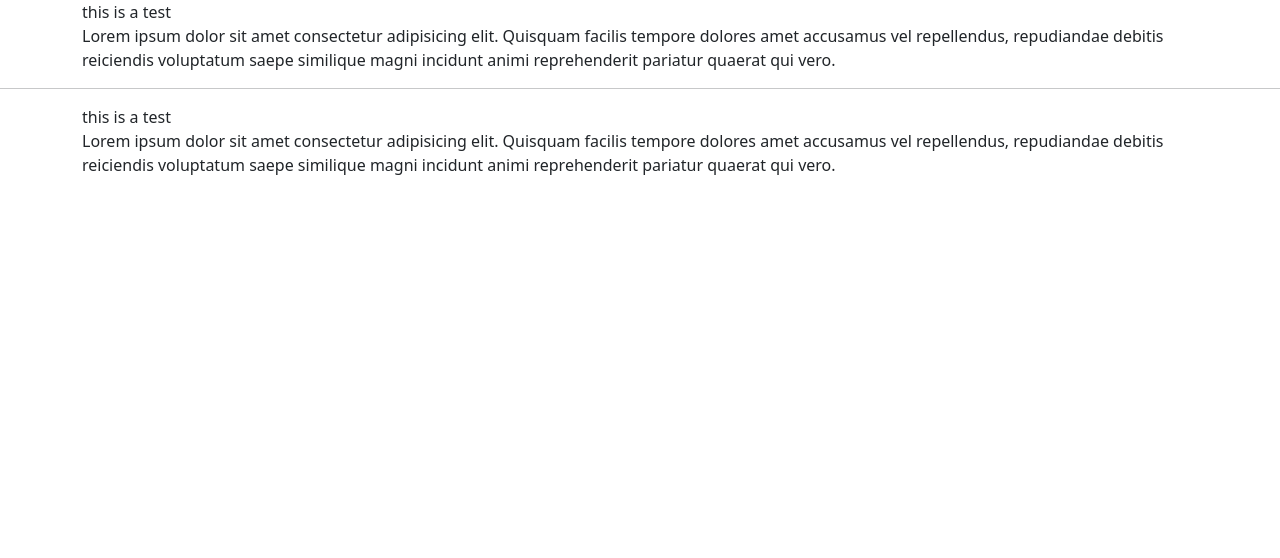
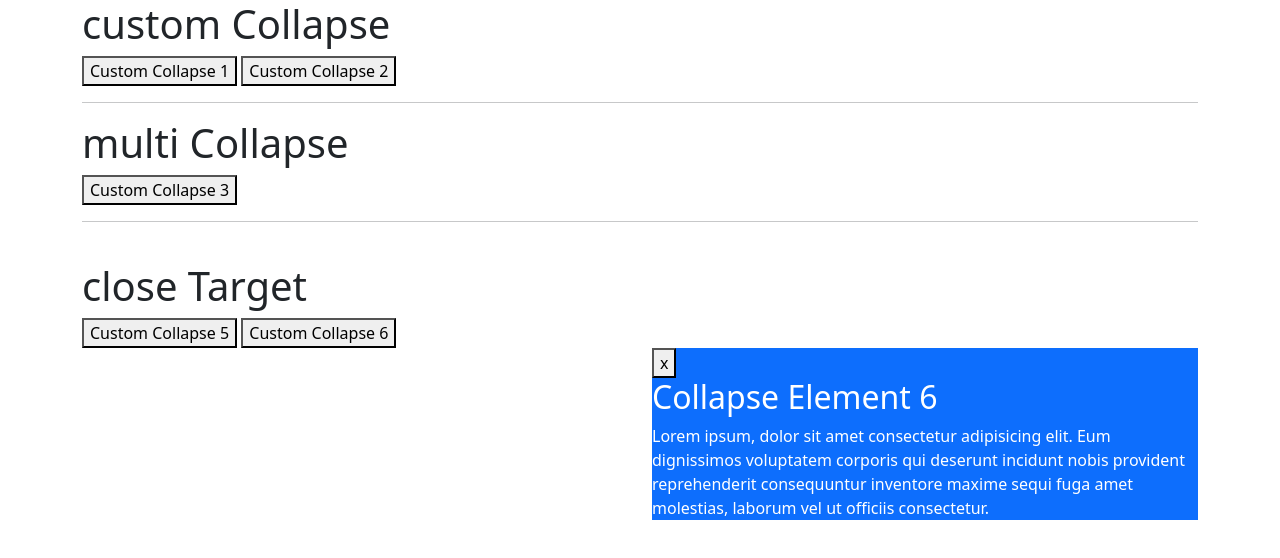
Before and after one commit to TonyNguyen137/vite-dev-environment, a website built with Vite: page index.html in a window 1280 px wide. Built offline with nearby package versions, Linux system fonts and the light colour scheme.

Commit message:
add collapse

```diff
--- a/index.html
+++ b/index.html
@@ -8,51 +8,110 @@
 			href="https://cdn.jsdelivr.net/npm/bootstrap@5.3.8/dist/css/bootstrap.min.css"
 			rel="stylesheet"
 			integrity="sha384-sRIl4kxILFvY47J16cr9ZwB07vP4J8+LH7qKQnuqkuIAvNWLzeN8tE5YBujZqJLB"
-      crossorigin="anonymous"
-    />
+			crossorigin="anonymous" />
 
 		<link rel="stylesheet" href="src/scss/style.scss" />
 		<script type="module" src="/index.js"></script>
 		<title>vite-project</title>
 	</head>
 	<body>
-    <div
-      class="container mt-10"
-      data-bw-toggle-container="display"
-      data-bw-target="collapse"
-      data-bw-text-content="test"
-      data-bw-insert-position="prepend"
-    >
-      <span>this is a test</span>
+		<div class="container">
+			<h1>custom Collapse</h1>
+			<button
+				aria-expanded="false"
+				aria-controls="collapseElement1"
+				class=""
+				data-bw-toggle="collapse"
+				data-bw-target="#collapseElement1">
+				Custom Collapse 1
+			</button>
+			<button
+				class=""
+				aria-expanded="false"
+				aria-controls="collapseElement2"
+				data-bw-toggle="collapse"
+				data-bw-target="#collapseElement2">
+				Custom Collapse 2
+			</button>
+			<div class="collapse" id="collapseElement1">
+				Lorem ipsum dolor, sit amet consectetur adipisicing elit. Ducimus earum error expedita delectus illo.
+				Aperiam voluptate cum doloribus dolores unde assumenda amet, repudiandae, beatae nemo quam, enim corporis
+				ipsa. Voluptatum?
 			</div>
-    <div class="container">
-      <div id="collapse">
-        <p>
-          Lorem ipsum dolor sit amet consectetur adipisicing elit. Quisquam
-          facilis tempore dolores amet accusamus vel repellendus, repudiandae
-          debitis reiciendis voluptatum saepe similique magni incidunt animi
-          reprehenderit pariatur quaerat qui vero.
-        </p>
+
+			<div id="collapseElement2" class="collapse bg-primary text-white">
+				Lorem ipsum, dolor sit amet consectetur adipisicing elit. Eum dignissimos voluptatem corporis qui deserunt
+				incidunt nobis provident reprehenderit consequuntur inventore maxime sequi fuga amet molestias, laborum vel
+				ut officiis consectetur.
+			</div>
+			<br />
+			<hr />
+			<h1>multi Collapse</h1>
+			<button
+				class=""
+				aria-expanded="false"
+				aria-controls="collapseElement4 collapseElement4"
+				data-bw-toggle="collapse"
+				data-bw-target=".collapseMulti">
+				Custom Collapse 3
+			</button>
+			<div class="row">
+				<div class="col">
+					<div class="collapse collapseMulti" id="collapseElement3">
+						Lorem ipsum dolor, sit amet consectetur adipisicing elit. Ducimus earum error expedita delectus illo.
+						Aperiam voluptate cum doloribus dolores unde assumenda amet, repudiandae, beatae nemo quam, enim
+						corporis ipsa. Voluptatum?
 					</div>
 				</div>
+				<div class="col">
+					<div class="collapse bg-primary text-white collapseMulti" id="collapseElement4">
+						Lorem ipsum, dolor sit amet consectetur adipisicing elit. Eum dignissimos voluptatem corporis qui
+						deserunt incidunt nobis provident reprehenderit consequuntur inventore maxime sequi fuga amet
+						molestias, laborum vel ut officiis consectetur.
+					</div>
+				</div>
+			</div>
+			<hr />
+			<br />
+			<h1>close Target</h1>
+			<button
+				class=""
+				aria-expanded="false"
+				aria-controls="collapseElement5"
+				data-bw-toggle="collapse"
+				data-bw-close-target="#collapseElement6"
+				data-bw-target="#collapseElement5">
+				Custom Collapse 5
+			</button>
+			<button
+				class=""
+				aria-expanded="true"
+				aria-controls="collapseElement6"
+				data-bw-close-target="#collapseElement5"
+				data-bw-toggle="collapse"
+				data-bw-target="#collapseElement6">
+				Custom Collapse 6
+			</button>
 
-    <hr />
+			<div class="row">
+				<div class="col">
+					<div class="collapse" id="collapseElement5">
+						<h2>Collapse Element 5</h2>
 
-    <div
-      class="container mt-10"
-      data-bw-toggle-container="display"
-      data-bw-target="collapse2"
-    >
-      <span>this is a test</span>
+						Lorem ipsum dolor, sit amet consectetur adipisicing elit. Ducimus earum error expedita delectus illo.
+						Aperiam voluptate cum doloribus dolores unde assumenda amet, repudiandae, beatae nemo quam, enim
+						corporis ipsa. Voluptatum?
 					</div>
-    <div class="container">
-      <div id="collapse2">
-        <p>
-          Lorem ipsum dolor sit amet consectetur adipisicing elit. Quisquam
-          facilis tempore dolores amet accusamus vel repellendus, repudiandae
-          debitis reiciendis voluptatum saepe similique magni incidunt animi
-          reprehenderit pariatur quaerat qui vero.
-        </p>
+				</div>
+				<div class="col">
+					<div class="collapse show bg-primary text-white" id="collapseElement6">
+						<button class="close-collapse">x</button>
+						<h2>Collapse Element 6</h2>
+						Lorem ipsum, dolor sit amet consectetur adipisicing elit. Eum dignissimos voluptatem corporis qui
+						deserunt incidunt nobis provident reprehenderit consequuntur inventore maxime sequi fuga amet
+						molestias, laborum vel ut officiis consectetur.
+					</div>
+				</div>
 			</div>
 		</div>
 	</body>
--- a/index.js
+++ b/index.js
@@ -1,6 +1,9 @@
-import { Collapse } from "bootstrap";
-import { Accordion } from "./src/js/components";
-import { ToggleDisplay } from "./src/js/behaviors/ToggleDisplay-PE";
+import { Collapse } from 'bootstrap';
+// import { Accordion } from './src/js/components';
+import { Collapse as MyCollapse } from './src/js/behaviors/Collapse';
+// import { ToggleDisplay } from './src/js/behaviors/ToggleDisplay';
+// new Accordion();
+// new MyCollapse();
 
-new Accordion();
-new ToggleDisplay();
+// new ToggleDisplay();
+new MyCollapse();
```
Also changed, not shown: 1 other file. Lines whose indentation alone changed are shown as unchanged.
